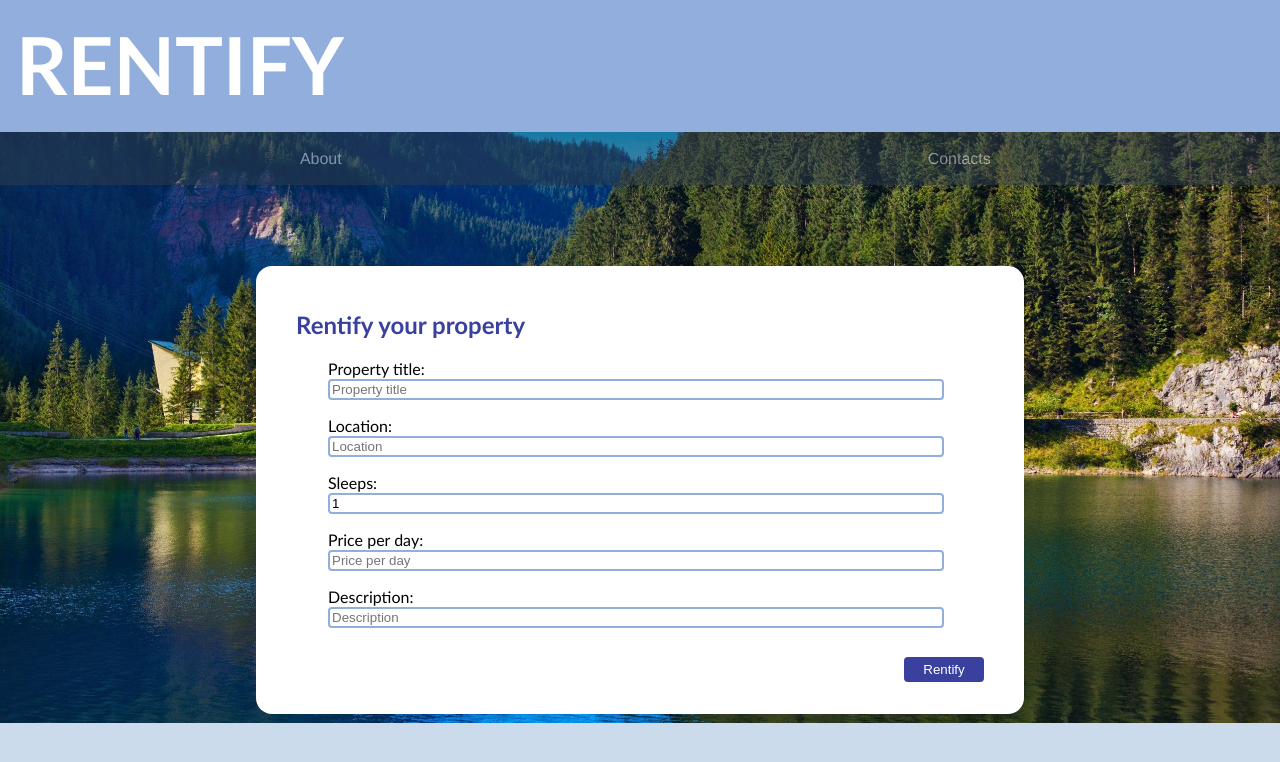
After one commit to pemesteves/LTW_Project, a PHP site: page /pages/add_properties.php in a window 1280 px wide. The commit adds this page. Shown: the top 762 px of the page. Run offline with PHP 8.4, Linux system fonts and the light colour scheme; data comes from the database, SQL or seed files in the repository; some libraries are stand-ins or nearby versions.

Commit message:
Started rentify properties page

```diff
--- /dev/null
+++ b/css/add_properties.css
@@ -0,0 +1,104 @@
+/*Background*/
+body {
+    background-image: url("../images/login_mountain.jpg");
+    background-size: cover;
+    background-repeat: no-repeat;
+}
+
+/*Main*/
+#main_rentify_properties {
+    display: grid;
+    grid-template-rows: auto 0.1fr 0.5fr 0.1fr;
+    grid-template-columns: 0.8fr 1.2fr 1.2fr 0.8fr;
+}
+
+/*Menu*/
+#menu {
+    filter: opacity(0.5);
+}
+
+#menu:hover {
+    filter: none;
+}
+
+/*Register new properties*/
+#rentify_properties {
+    display: flex;
+    flex-direction: column;
+    text-align: center;
+    padding: 1.5em 2.5em 2em 2.5em;
+    background: white;
+    grid-row-start: 3;
+    grid-row-end: 4;
+    grid-column-start: 2;
+    grid-column-end: 4;
+    border-radius: 1em;
+}
+
+#rentify_properties .rentify_box {
+    text-align: left;
+}
+
+#rentify_properties .rentify_box div{
+    padding: 0em 3em 1em 2em;
+}
+
+#rentify_properties h2 {
+    color: #39409e;
+    text-align: left;
+}
+
+#rentify_properties .title {
+    padding:0.5em;
+}
+
+#rentify_properties .location {
+    padding:0.5em;
+}
+
+#rentify_properties .sleeps {
+    padding:0.5em;
+}
+
+#rentify_properties .price {
+    padding:0.5em;
+}
+
+#rentify_properties .description {
+    padding:0.5em;
+}
+
+#rentify_properties .rentify_button {
+    background: #39409e;
+    padding-left: 1em;
+    padding-right: 1em;
+    color: #ffffff;
+    margin-top: 1em;
+    height: 25px;
+    width: 80px;
+    float: right;
+}
+
+#rentify_properties .rentify_button:hover {
+    background: #12197a;
+    cursor: pointer;
+}
+
+#rentify_properties input {
+    width: 100%;
+    border: 2px solid #92aedd;
+    border-radius: 4px;
+}
+
+#rentify_properties .rentify_button {
+    border: none;
+}
+
+
+#rentify_properties .rentify_box .link_to {
+    text-align: left;
+}
+
+#rentify_properties .rentify_box .link_to a{
+    color: black;
+}
--- /dev/null
+++ b/pages/add_properties.php
@@ -0,0 +1,34 @@
+<?php
+    include_once "../templates/tpl_common.php";
+    include_once "../templates/tpl_account.php";
+
+    document_main_part();
+?>
+    <link rel="stylesheet" type="text/css" href="../css/add_properties.css">
+</head>
+<body>
+    <?php
+    draw_website_name();
+    draw_body_menu();
+    ?>
+
+    <section id="main_rentify_properties">
+        <section id="rentify_properties">
+            <h2>Rentify your property</h2>
+            <form id="rentify_form" action="../actions/action_login.php" method="post">
+                <div class="rentify_box">
+                    <?php
+                    draw_input_box('title', 'text', 'Property title', true);
+                    draw_input_box('location', 'text', 'Location', true);
+                    draw_input_min_box('sleeps', 'number', 'Sleeps', true, 1);
+                    draw_input_box('price', 'number', 'Price per day', true);
+                    draw_input_box('description', 'text', 'Description', true);
+                    ?>
+                    <input class="rentify_button" type="Submit" value="Rentify">
+                </div>
+            </form>
+        </section>
+    </section>
+
+</body>
+</html>
--- a/pages/index.php
+++ b/pages/index.php
@@ -52,7 +52,7 @@
             <div class="height_crop">
                 <img src="../images/main_paradise.jpg" alt="Main Page Rntify Image"/>
             </div>
-            <form id="rentify_form" action="login.php">
+            <form id="rentify_form" action="add_properties.php">
                 <div class="rentify_box">
                     <button class="rentify_button" type="submit">Rentify</button>
                 </div>
--- a/pages/login.php
+++ b/pages/login.php
@@ -4,7 +4,6 @@
 
     document_main_part();
 ?>
-    <link rel="stylesheet" type="text/css" href="../css/search_bar.css">
     <link rel="stylesheet" type="text/css" href="../css/account_layout.css">
 </head>
 <body>
--- a/pages/register.php
+++ b/pages/register.php
@@ -4,7 +4,6 @@
 
     document_main_part();
 ?>
-    <link rel="stylesheet" type="text/css" href="../css/search_bar.css">
     <link rel="stylesheet" type="text/css" href="../css/account_layout.css">
     <link rel="stylesheet" type="text/css" href="../css/register.css">
 </head>
--- a/templates/tpl_account.php
+++ b/templates/tpl_account.php
@@ -1,10 +1,20 @@
 <?php
 function draw_input_box($class, $type, $placeholder, $required){
+    draw_input_min_box($class, $type, $placeholder, $required, null);
+}
+
+function draw_input_min_box($class, $type, $placeholder, $required, $min){
 ?>
     <div class="<?=$class?>">
         <label for="<?=$class?>"><?=$placeholder?>:</label>
         <input name="<?=$class?>" type="<?=$type?>" placeholder="<?=$placeholder?>"
-        <?php if($required){ ?>
+        <?php if(is_int($min)){
+        ?>
+        value="<?=$min?>"
+        min="<?=$min?>"
+        <?php
+        }
+        if($required){ ?>
             required
         <?php } ?>
         />
```
